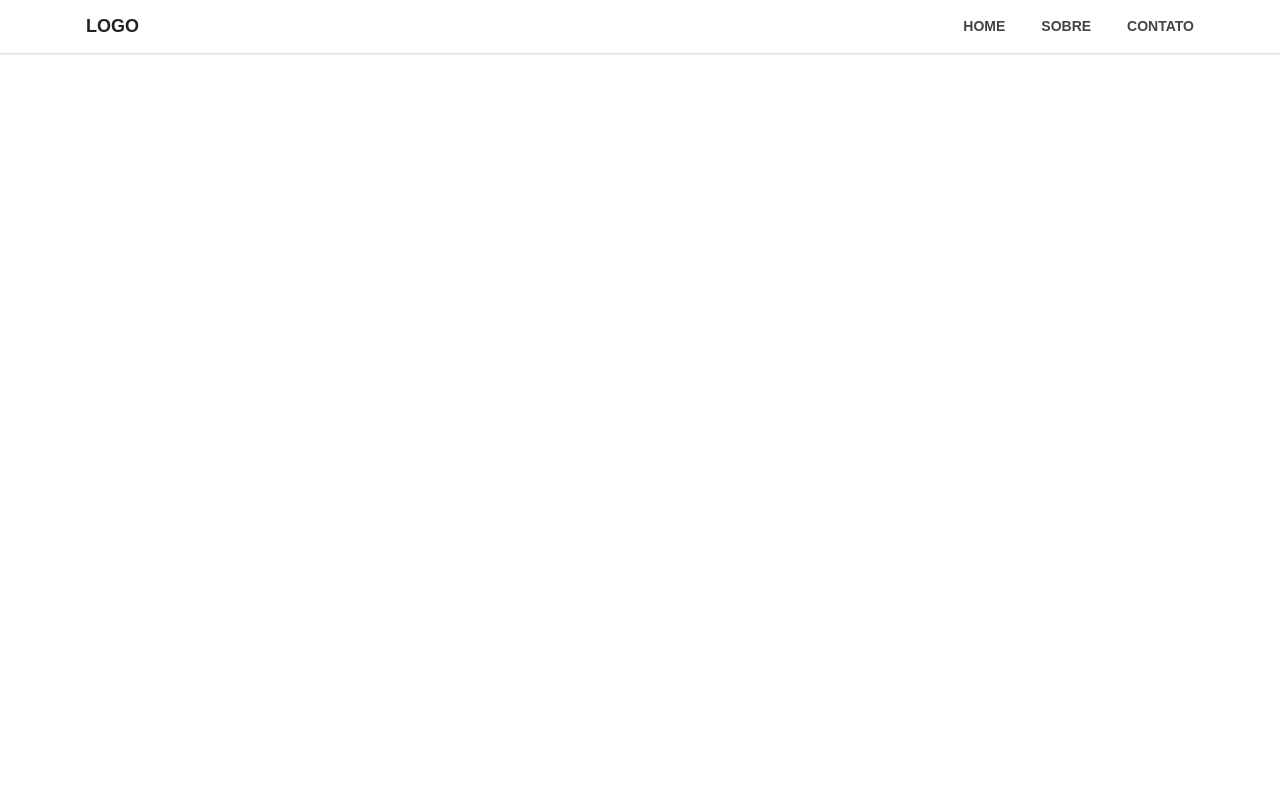
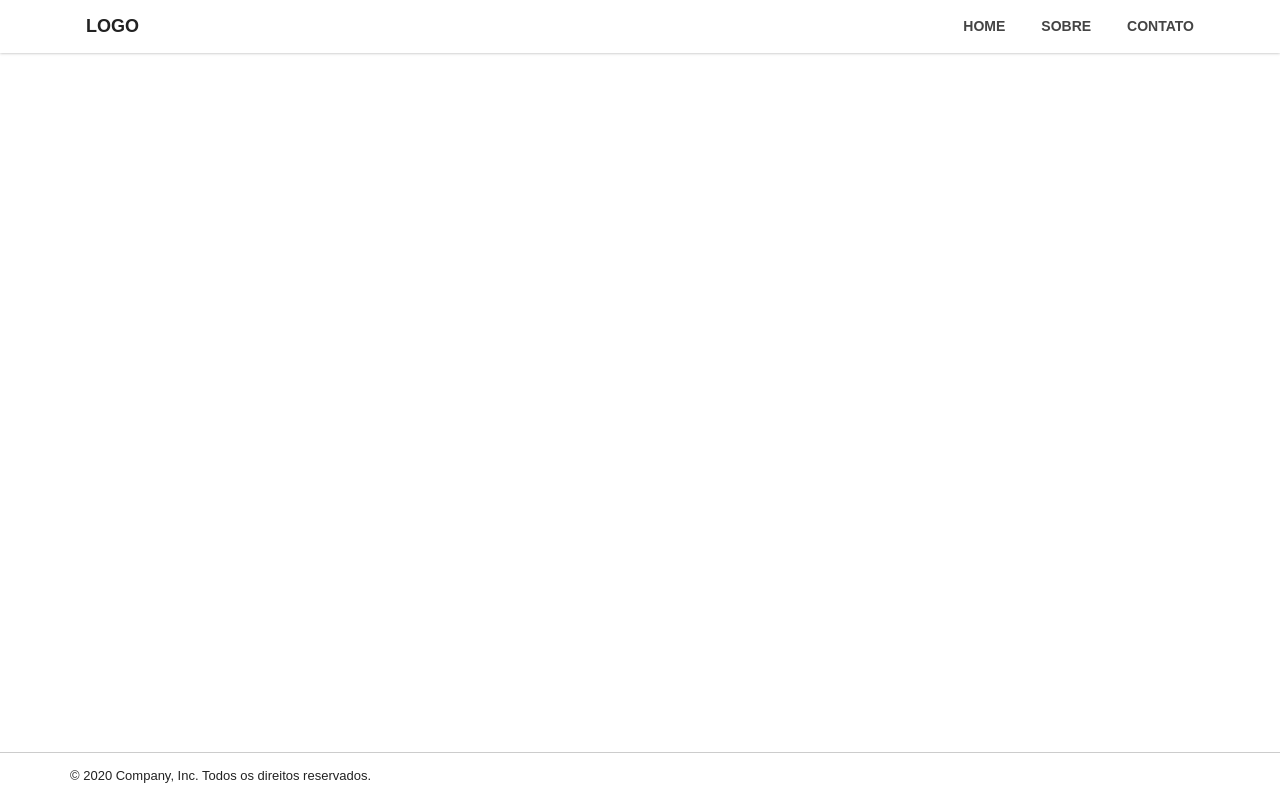
Before and after one commit to mikaelmessias/react-ts-boilerplate, a React (Create React App) app: page / in a window 1280 px wide. Built offline with nearby package versions, Linux system fonts and the light colour scheme; the HTML template or start-up script is replaced by a standard one.

Commit message:
Add Footer component
Signed-off-by: Mikael Messias <mikaelmessias@outlook.com>

```diff
--- /dev/null
+++ b/src/components/Footer/index.tsx
@@ -0,0 +1,18 @@
+import React, { FunctionComponent } from 'react';
+import * as S from './styles';
+
+const Footer: FunctionComponent = (props) => {
+  const { children } = props;
+
+  return (
+    <S.ContainerFluid>
+      <S.Row>
+        <S.Column>
+          {children}
+        </S.Column>
+      </S.Row>
+    </S.ContainerFluid>
+  );
+};
+
+export default Footer;
--- /dev/null
+++ b/src/components/Footer/styles.ts
@@ -0,0 +1,24 @@
+import styled from 'styled-components';
+import FlexType from 'styles/flex';
+import * as Flex from 'styles/flex/components';
+import { padding } from 'styles/spaces';
+import * as Breakpoint from 'styles/template/breakpoints';
+import * as theme from 'styles/theme';
+
+export const ContainerFluid = styled.footer`
+  ${FlexType.Hybrid};
+  height: 100%;
+  align-items: flex-end;
+`;
+
+export const Row = styled(Flex.Row)`
+  ${Breakpoint.Fluid}
+
+  padding: ${padding.box.min};
+  border-top: 1px solid ${theme.border.gray};
+  font-size: 13px;
+`;
+
+export const Column = styled(Flex.Column)`
+  ${Breakpoint.ExtraLarge}
+`;
--- a/src/pages/Home/index.tsx
+++ b/src/pages/Home/index.tsx
@@ -1,6 +1,9 @@
 import React, { FunctionComponent } from 'react';
 import Link from 'types/Link';
+import Footer from 'components/Footer';
 import Navbar from 'components/Navbar';
+import * as Flex from 'styles/flex/components';
+import * as S from './styles';
 
 const Home: FunctionComponent = () => {
   const links: Link[] = [
@@ -10,9 +13,15 @@ const Home: FunctionComponent = () => {
   ];
 
   return (
-    <>
+    <S.ContainerFluid>
       <Navbar title="Logo" links={links} />
-    </>
+
+      <Footer>
+        <Flex.Item grow="1">
+          © 2020 Company, Inc. Todos os direitos reservados.
+        </Flex.Item>
+      </Footer>
+    </S.ContainerFluid>
   );
 };
 
--- /dev/null
+++ b/src/pages/Home/styles.ts
@@ -0,0 +1,10 @@
+import styled from 'styled-components';
+import FlexType from 'styles/flex';
+import * as Breakpoint from 'styles/template/breakpoints';
+
+export const ContainerFluid = styled.div`
+  ${FlexType.Hybrid}
+  ${Breakpoint.Fluid}
+  height: 100%;
+  flex-direction: column;
+`;
```
